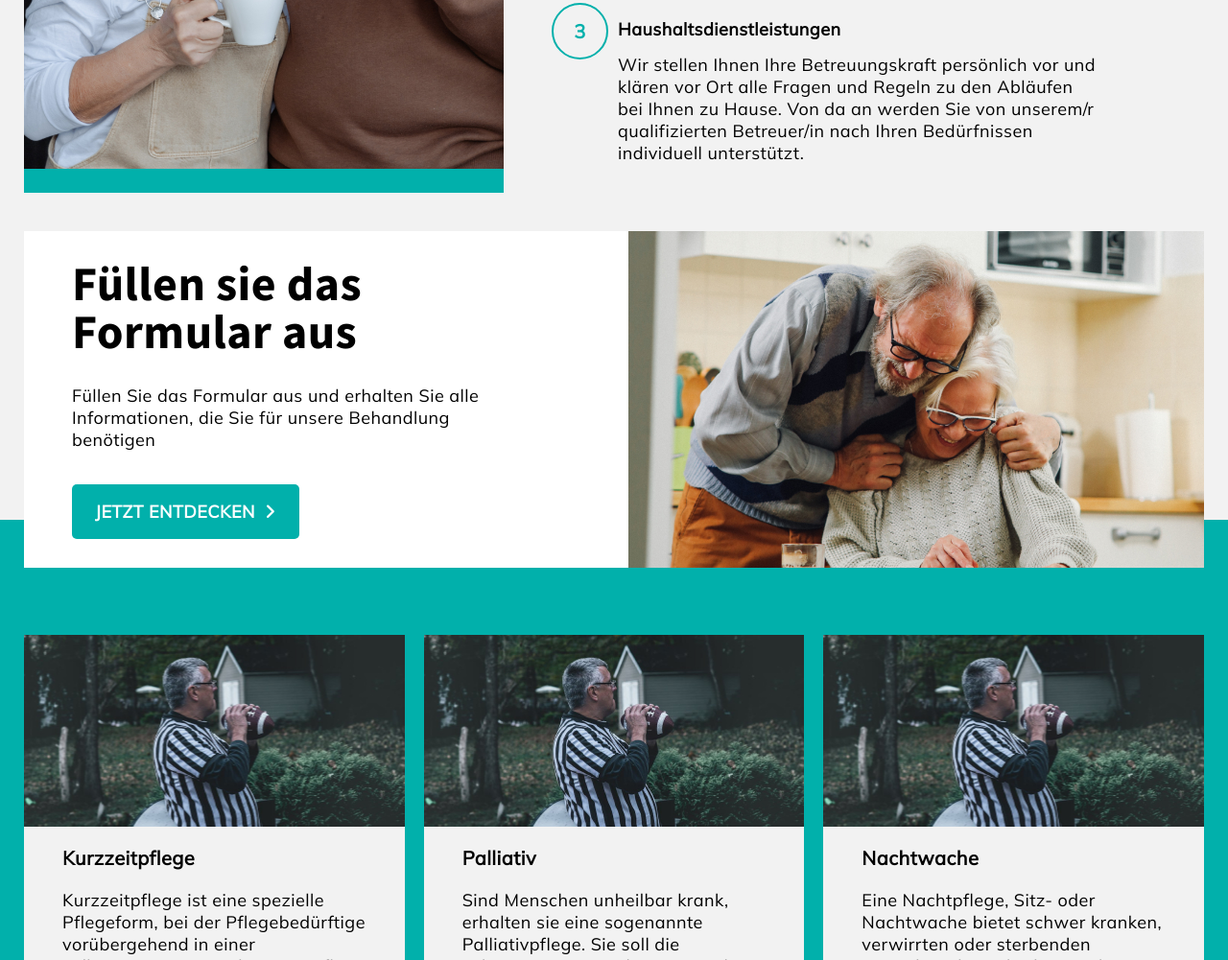
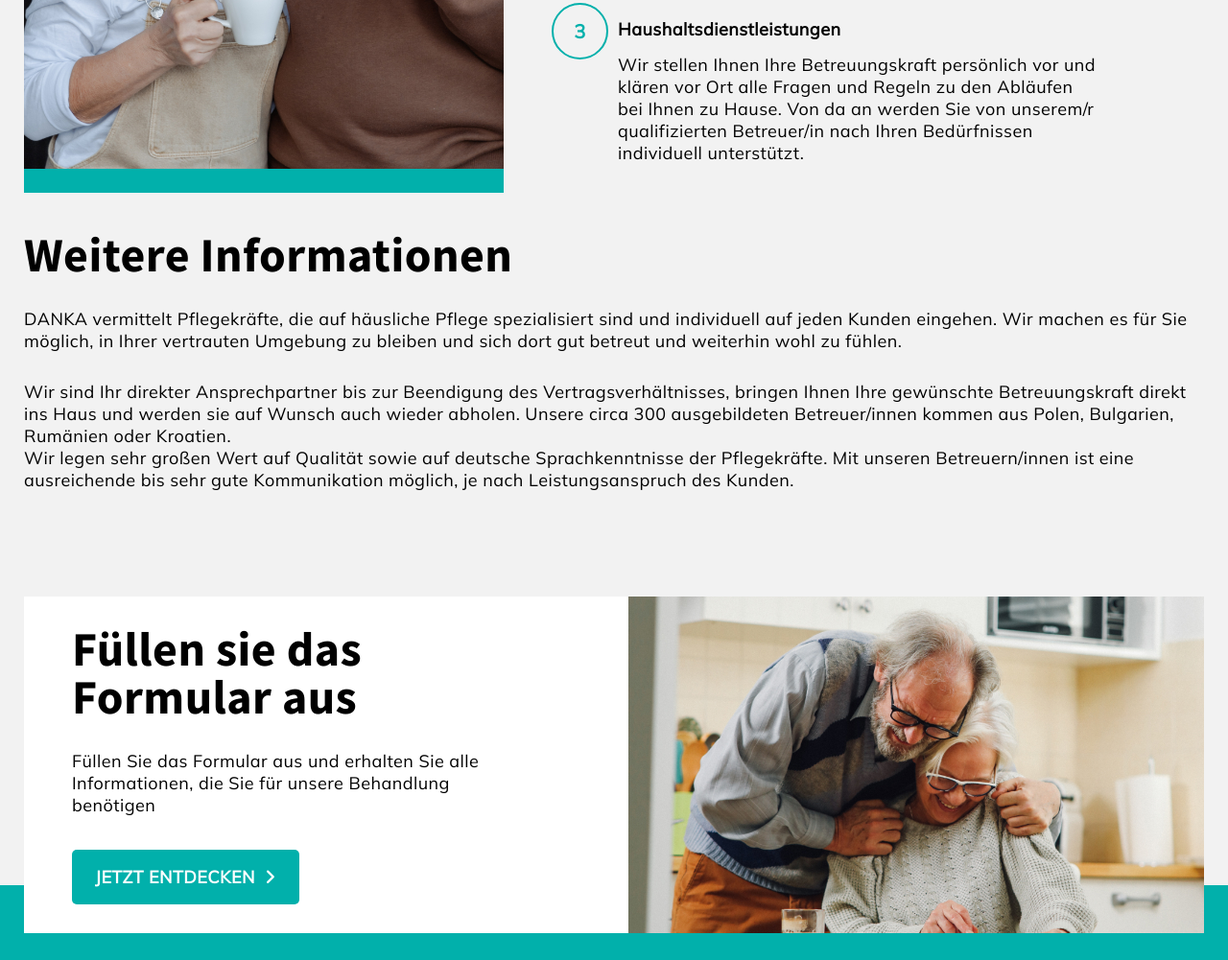
Before and after one commit to Bartlomiej-Mach/opieka, a plain HTML site: page index.html in a window 1280 px wide. Shown: the part 1532-2533 px from the top of the page at 96% size. Drawn offline with Linux system fonts and the light colour scheme.

Commit message:
new content

```diff
--- a/index.html
+++ b/index.html
@@ -185,6 +185,18 @@
                         </div>
                     </div>
                 </div>
+            </div>
+            <div class="about-comapny__second-content">
+                <h2>
+                    Weitere Informationen
+                </h2>
+                <p>
+                    DANKA vermittelt Pflegekräfte, die auf häusliche Pflege spezialisiert sind und individuell auf jeden Kunden eingehen. Wir machen es für Sie möglich, in Ihrer vertrauten Umgebung zu bleiben und sich dort gut betreut und weiterhin wohl zu fühlen.
+                </p>
+                <p>
+                    Wir sind Ihr direkter Ansprechpartner bis zur Beendigung des Vertragsverhältnisses, bringen Ihnen Ihre gewünschte Betreuungskraft direkt ins Haus und werden sie auf Wunsch auch wieder abholen. Unsere circa 300 ausgebildeten Betreuer/innen kommen aus Polen, Bulgarien, Rumänien oder Kroatien. <br>
+                    Wir legen sehr großen Wert auf Qualität sowie auf deutsche Sprachkenntnisse der Pflegekräfte. Mit unseren Betreuern/innen ist eine ausreichende bis sehr gute Kommunikation möglich, je nach Leistungsanspruch des Kunden.
+                </p>
             </div>
         </div>
     </main>
--- a/styles/components/_about-company.scss
+++ b/styles/components/_about-company.scss
@@ -61,6 +61,15 @@
             }
         }
     }
+    &__second-content {
+        padding: 40px 0;
+        h2 {
+            margin-bottom: 30px;
+        }
+        p {
+            margin-bottom: 30px;
+        }
+    }
 }
 
 @include break-point-down(md) {
```
Also changed, not shown: styles/style.css, 1 other file.
